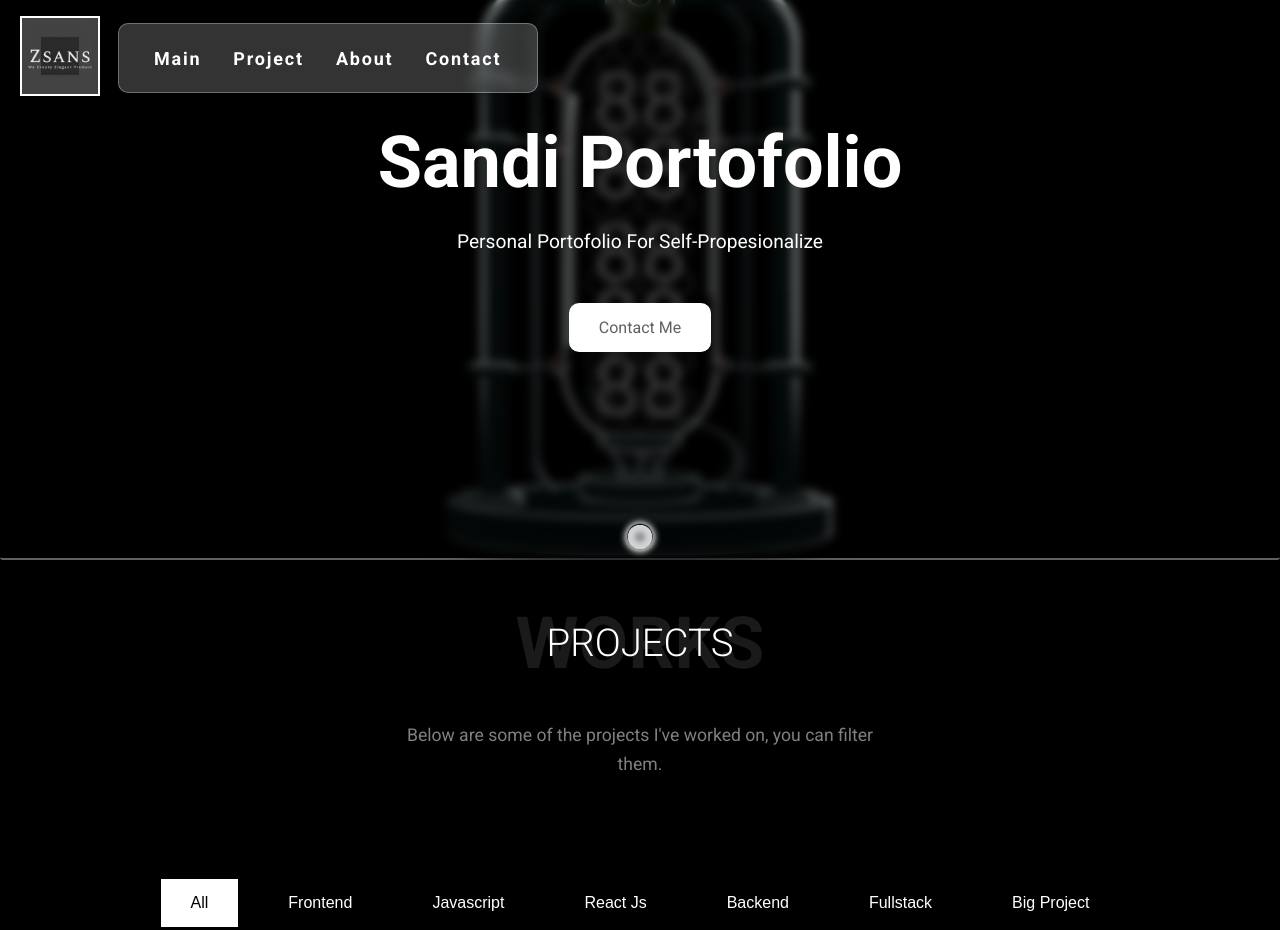
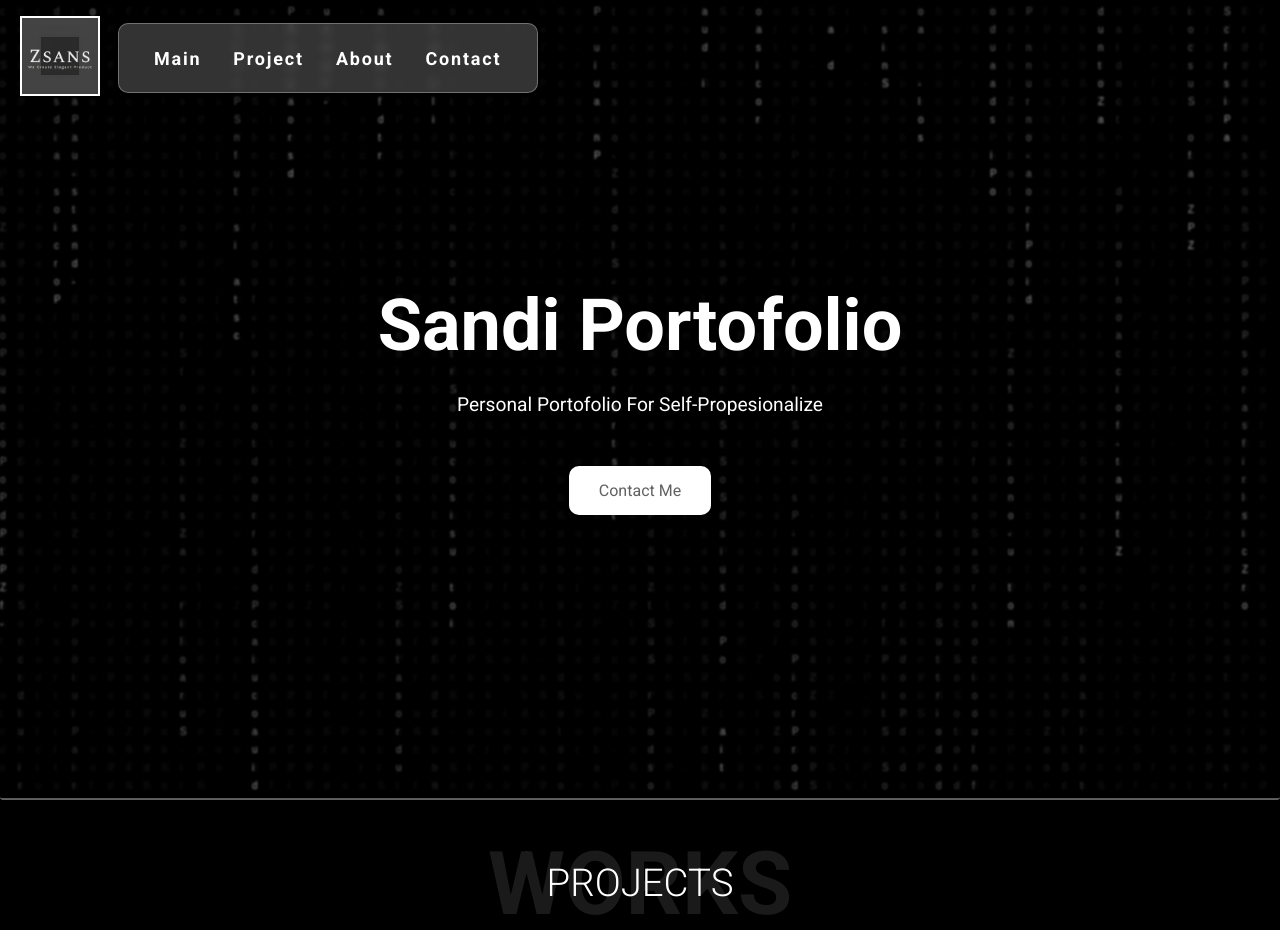
Before and after one commit to sandi-hermawan01/personal-portofolio, a website: page public/index.html in a window 1280 px wide. Shown: the top 930 px of the page. Drawn offline with nearby package versions, Linux system fonts and the light colour scheme; a web font is replaced by a local one.

Commit message:
update background

```diff
--- a/public/app.js
+++ b/public/app.js
@@ -14,40 +14,40 @@ let githubBtn = document.querySelector("#github-btn");
 let progressTrack = [...document.querySelectorAll(".progress-track")];
 
 //hacker effect
-// var canvas = document.getElementById("canvas");
-// var context = canvas.getContext("2d");
-// var W = window.innerWidth;
-// var H = window.innerHeight;
+var canvas = document.getElementById("canvas");
+var context = canvas.getContext("2d");
+var W = window.innerWidth;
+var H = window.innerHeight;
 
-// canvas.width = W;
-// canvas.height = H;
+canvas.width = W;
+canvas.height = H;
 
-// var fontSize = 16;
-// var columns = Math.floor(W / fontSize);
-// var drops = [];
-// for (var i = 0; i < columns; i++) {
-//   drops.push(0);
-// }
+var fontSize = 18;
+var columns = Math.floor(W / fontSize);
+var drops = [];
+for (var i = 0; i < columns; i++) {
+  drops.push(0);
+}
 
-// var str = "Zsans Product - Sandi Portofolio";
-// function draw() {
-//   context.fillStyle = "rgba(0,0,0,0.05)";
-//   context.fillRect(0, 0, W, H);
-//   context.fontSize = "700 " + fontSize + "px";
-//   context.fillStyle = "#00cc33";
-//   for (var i = 0; i < columns; i++) {
-//     var index = Math.floor(Math.random() * str.length);
-//     var x = i * fontSize;
-//     var y = drops[i] * fontSize;
-//     context.fillText(str[index], x, y);
-//     if (y >= canvas.height && Math.random() > 0.99) {
-//       drops[i] = 0;
-//     }
-//     drops[i]++;
-//   }
-// }
-// draw();
-// setInterval(draw, 35);
+var str = "Zsans Product - Sandi Portofolio";
+function draw() {
+  context.fillStyle = "rgba(0,0,0,0.05)";
+  context.fillRect(0, 0, W, H);
+  context.fontSize = "700 " + fontSize + "px";
+  context.fillStyle = "#a1a1a1";
+  for (var i = 0; i < columns; i++) {
+    var index = Math.floor(Math.random() * str.length);
+    var x = i * fontSize;
+    var y = drops[i] * fontSize;
+    context.fillText(str[index], x, y);
+    if (y >= canvas.height && Math.random() > 0.99) {
+      drops[i] = 0;
+    }
+    drops[i]++;
+  }
+}
+draw();
+setInterval(draw, 35);
 
 //particle affect
 // particlesJS("particles", {
@@ -263,34 +263,34 @@ function sendMail() {
 }
 
 //lamp
-function updateTimeAndDate() {
-  const now = new Date();
-  let hours = now.getHours();
-  const minutes = now.getMinutes().toString().padStart(2, "0");
-  let amPm = hours >= 12 ? "PM" : "AM";
-  if (hours > 12) {
-    hours -= 12;
-  } else if (hours === 0) {
-    hours = 12;
-  }
-  let timeStr = hours.toString().padStart(2, "0") + minutes;
-  if (timeStr.startsWith("0")) {
-    timeStr = " " + timeStr.slice(1);
-  }
-  let month = (now.getMonth() + 1).toString().padStart(2, "0");
-  let day = now.getDate().toString().padStart(2, "0");
-  const year = now.getFullYear().toString().slice(-2);
-  if (month.startsWith("0")) {
-    month = " " + month.slice(1);
-  }
-  if (day.startsWith("0")) {
-    day = " " + day.slice(1);
-  }
-  const displayStr = timeStr + amPm + month + day + year;
-  for (let i = 0; i < 12; i++) {
-    document.getElementById("char" + i + "1").textContent = displayStr[i];
-    document.getElementById("char" + i + "2").textContent = displayStr[i];
-  }
-}
-updateTimeAndDate();
-setInterval(updateTimeAndDate, 60000);
+// function updateTimeAndDate() {
+//   const now = new Date();
+//   let hours = now.getHours();
+//   const minutes = now.getMinutes().toString().padStart(2, "0");
+//   let amPm = hours >= 12 ? "PM" : "AM";
+//   if (hours > 12) {
+//     hours -= 12;
+//   } else if (hours === 0) {
+//     hours = 12;
+//   }
+//   let timeStr = hours.toString().padStart(2, "0") + minutes;
+//   if (timeStr.startsWith("0")) {
+//     timeStr = " " + timeStr.slice(1);
+//   }
+//   let month = (now.getMonth() + 1).toString().padStart(2, "0");
+//   let day = now.getDate().toString().padStart(2, "0");
+//   const year = now.getFullYear().toString().slice(-2);
+//   if (month.startsWith("0")) {
+//     month = " " + month.slice(1);
+//   }
+//   if (day.startsWith("0")) {
+//     day = " " + day.slice(1);
+//   }
+//   const displayStr = timeStr + amPm + month + day + year;
+//   for (let i = 0; i < 12; i++) {
+//     document.getElementById("char" + i + "1").textContent = displayStr[i];
+//     document.getElementById("char" + i + "2").textContent = displayStr[i];
+//   }
+// }
+// updateTimeAndDate();
+// setInterval(updateTimeAndDate, 60000);
--- a/public/index.html
+++ b/public/index.html
@@ -18,7 +18,6 @@
       referrerpolicy="no-referrer"
     />
     <link rel="stylesheet" href="style.css" />
-    <link rel="stylesheet" href="lamp.css" />
     <title>Portofolio</title>
   </head>
   <body>
@@ -43,21 +42,6 @@
     <!-- project section -->
     <div id="container">
       <section id="hero-section">
-        <!-- <div id="particles"></div> -->
-        <!-- <canvas id="canvas" style="background: transparent"></canvas> -->
-        <div id="noise-svg">
-          <!-- gives background a bit of texture -->
-          <!-- <filter id="noiseFilter">
-            <feTurbulence
-              type="fractalNoise"
-              baseFrequency="1.5"
-              numOctaves="3"
-              stitchTiles="stitch"
-            />
-          </filter>
-          <rect id="noise-rect" filter="url(#noiseFilter)" /> -->
-        </div>
-        <section class="first-section">
         <div class="hero-content">
           <h1 class="hero-headline">Sandi Portofolio</h1>
           <p class="hero-secondary-line">
@@ -65,154 +49,9 @@
           </p>
           <a href="#contact-section" class="btn">Contact Me</a>
         </div>
-          <div class="clock off">
-            <div class="shadow"></div>
-
-            <div class="base-container">
-              <div class="base"><div></div></div>
+        <div class="hero-bg">
+          <canvas class="hack-effect" id="canvas"></canvas>
         </div>
-            <div class="small-outer-pipe">
-              <div class="small-inner-pipe"></div>
-            </div>
-            <div class="outer-pipe">
-              <div class="inner-pipe"></div>
-            </div>
-            <div class="pipe-accents">
-              <div class="top-tube"></div>
-              <div class="tube-holders">
-                <div></div>
-                <div></div>
-                <div></div>
-                <div></div>
-                <div></div>
-                <div></div>
-              </div>
-              <div class="top"></div>
-              <div class="topinset"></div>
-              <div class="left">
-                <div></div>
-                <div></div>
-                <div></div>
-              </div>
-              <div class="right">
-                <div></div>
-                <div></div>
-                <div></div>
-              </div>
-              <div class="bottom-left"></div>
-              <div class="bottom-right"></div>
-            </div>
-
-            <div class="display">
-              <div class="row">
-                <div class="col">
-                  <div>8</div>
-                  <div id="char01">0</div>
-                  <div id="char02">0</div>
-                </div>
-                <div class="col">
-                  <div>8</div>
-                  <div id="char11">0</div>
-                  <div id="char12">0</div>
-                </div>
-              </div>
-              <div class="row">
-                <div class="col">
-                  <div>8</div>
-                  <div id="char21">0</div>
-                  <div id="char22">0</div>
-                </div>
-                <div class="col">
-                  <div>8</div>
-                  <div id="char31">0</div>
-                  <div id="char32">0</div>
-                </div>
-              </div>
-              <div style="height: 0.2em"></div>
-              <div class="small-row">
-                <div class="row">
-                  <div class="col">
-                    <div>8</div>
-                    <div id="char41">0</div>
-                    <div id="char42">0</div>
-                  </div>
-                  <div class="col">
-                    <div>8</div>
-                    <div id="char51">0</div>
-                    <div id="char52">0</div>
-                  </div>
-                </div>
-              </div>
-              <div class="row">
-                <div class="col">
-                  <div>8</div>
-                  <div id="char61">0</div>
-                  <div id="char62">0</div>
-                </div>
-                <div class="col">
-                  <div>8</div>
-                  <div id="char71">0</div>
-                  <div id="char72">0</div>
-                </div>
-              </div>
-              <div class="row">
-                <div class="col">
-                  <div>8</div>
-                  <div id="char81">0</div>
-                  <div id="char82">0</div>
-                </div>
-                <div class="col">
-                  <div>8</div>
-                  <div id="char91">0</div>
-                  <div id="char92">0</div>
-                </div>
-              </div>
-              <div class="row">
-                <div class="col">
-                  <div>8</div>
-                  <div id="char101">0</div>
-                  <div id="char102">0</div>
-                </div>
-                <div class="col">
-                  <div>8</div>
-                  <div id="char111">0</div>
-                  <div id="char112">0</div>
-                </div>
-              </div>
-            </div>
-
-            <div class="glass-tube"></div>
-            <div class="hex">
-              <div class="overlay"></div>
-            </div>
-
-            <div class="tube-base-container">
-              <div class="wires">
-                <div></div>
-                <div></div>
-              </div>
-              <div class="tube-base"></div>
-              <div class="rods">
-                <div class="left-rod"></div>
-                <div class="center-rod"></div>
-                <div class="right-rod"></div>
-              </div>
-              <div class="tube-btm"></div>
-            </div>
-
-            <div class="power-cord">
-              <div></div>
-              <div></div>
-            </div>
-
-            <div
-              class="button"
-              onclick="body.querySelector('.clock').classList.toggle('off')"
-            >
-              <div></div>
-            </div>
-          </div>
-        </section>
       </section>
 
       <section id="project-section">
--- a/public/style.css
+++ b/public/style.css
@@ -204,30 +204,23 @@ body {
 /* hero section */
 
 #hero-section {
-  position: relative;
-  height: 70vh;
   display: flex;
+  flex-direction: column;
+  height: 100vh;
   justify-content: center;
   align-items: center;
+  text-align: center;
   color: #fff;
 }
 
-#hero-section canvas {
-  position: absolute;
-  top: 0;
-  left: 0;
-  z-index: 1;
+.hero-content {
+  z-index: 100;
 }
 
-.first-section {
-  align-items: center;
-  justify-content: center;
-  text-align: center;
-}
-
-.hero-content {
-  position: relative;
-  z-index: 300;
+.hero-bg {
+  position: absolute;
+  color: ghostwhite;
+  filter: blur(1px);
 }
 
 .hero-headline {
@@ -279,6 +272,8 @@ section {
   font-weight: 300;
   text-transform: uppercase;
   position: relative;
+  z-index: 2;
+  animation: animate 1s ease-in-out;
 }
 
 .section-title::before {
@@ -287,10 +282,10 @@ section {
   top: 50%;
   left: 50%;
   transform: translate(-50%, -50%);
-  font-size: 4.5rem;
+  font-size: 5.5rem;
   font-weight: 900;
   opacity: 0.1;
-  z-index: -1;
+  z-index: 1;
 }
 
 .section-info {
```
Also changed, not shown: public/lamp-hide.css (renamed from public/lamp.css). Lines whose indentation alone changed are shown as unchanged.
